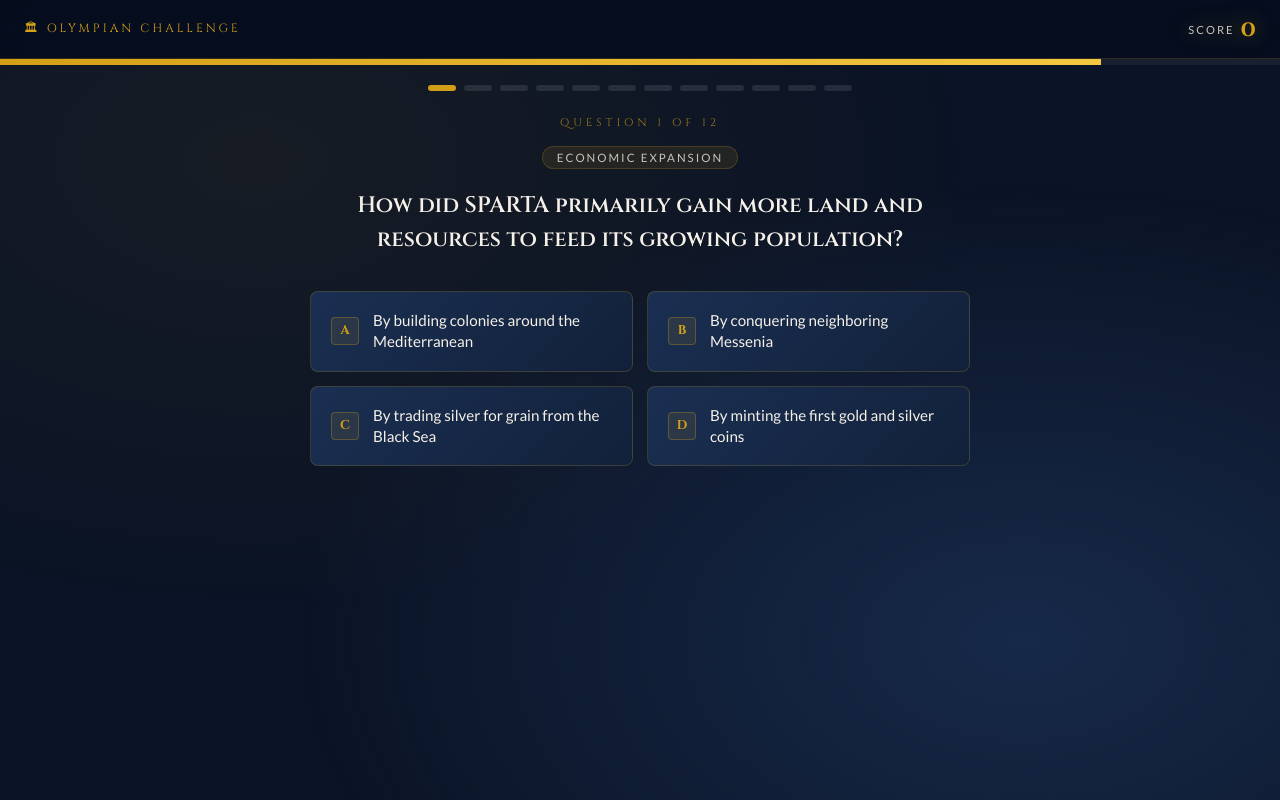
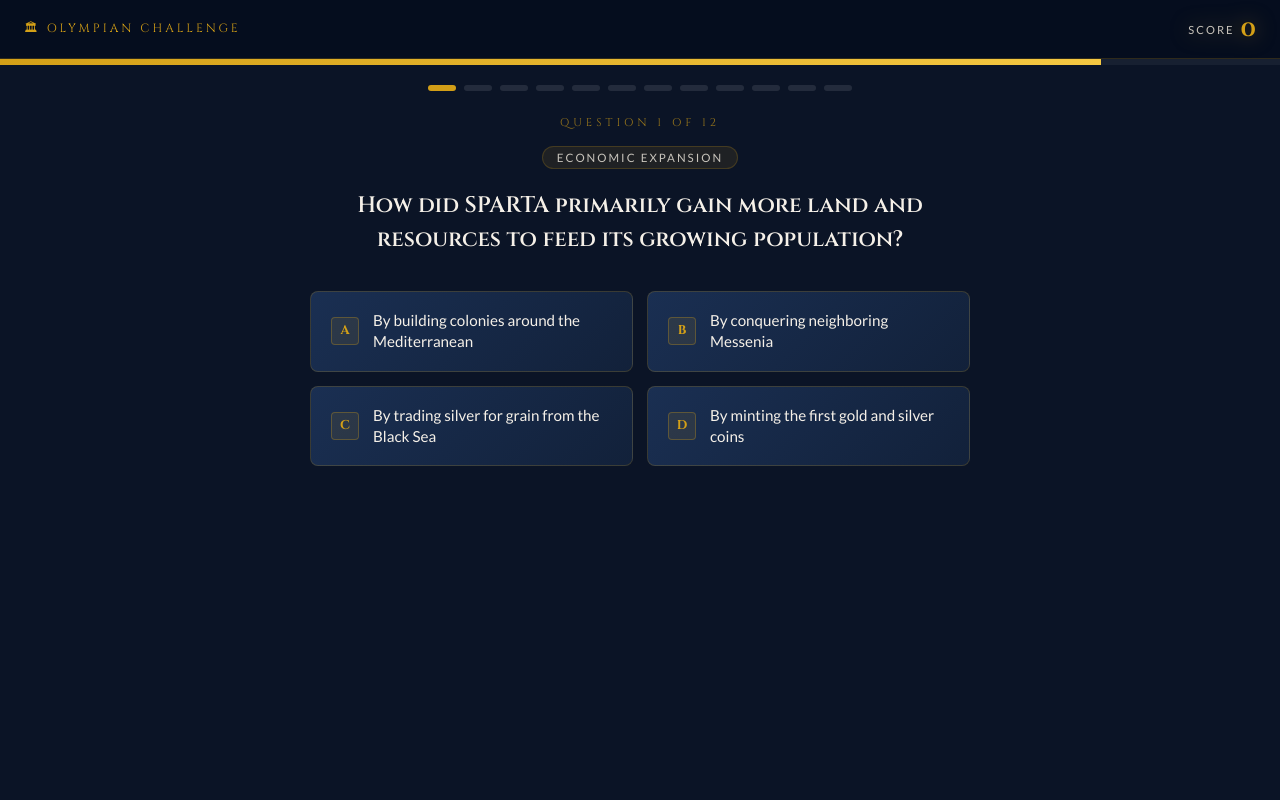
Before and after one commit to MrSgtSlaughter/Topic-4-Reading-Challenge, a plain HTML site: page index.html in a window 1280 px wide. Both pictures are taken after a click on the button "⚔ ENTER THE ARENA". Drawn offline with Linux system fonts and the light colour scheme.

Commit message:
Add files via upload

```diff
--- a/index.html
+++ b/index.html
@@ -64,9 +64,12 @@
     position: relative;
     z-index: 1;
     min-height: 100vh;
-    animation: fadeIn 0.4s ease;
   }
-  .screen.active { display: flex; flex-direction: column; }
+  .screen.active {
+    display: flex;
+    flex-direction: column;
+    animation: fadeIn 0.4s ease both;
+  }
 
   @keyframes fadeIn {
     from { opacity: 0; transform: translateY(10px); }
@@ -215,6 +218,7 @@
   /* ===== GAME SCREEN ===== */
   #game {
     padding: 0;
+    background: var(--navy);
   }
 
   .game-header {
```
